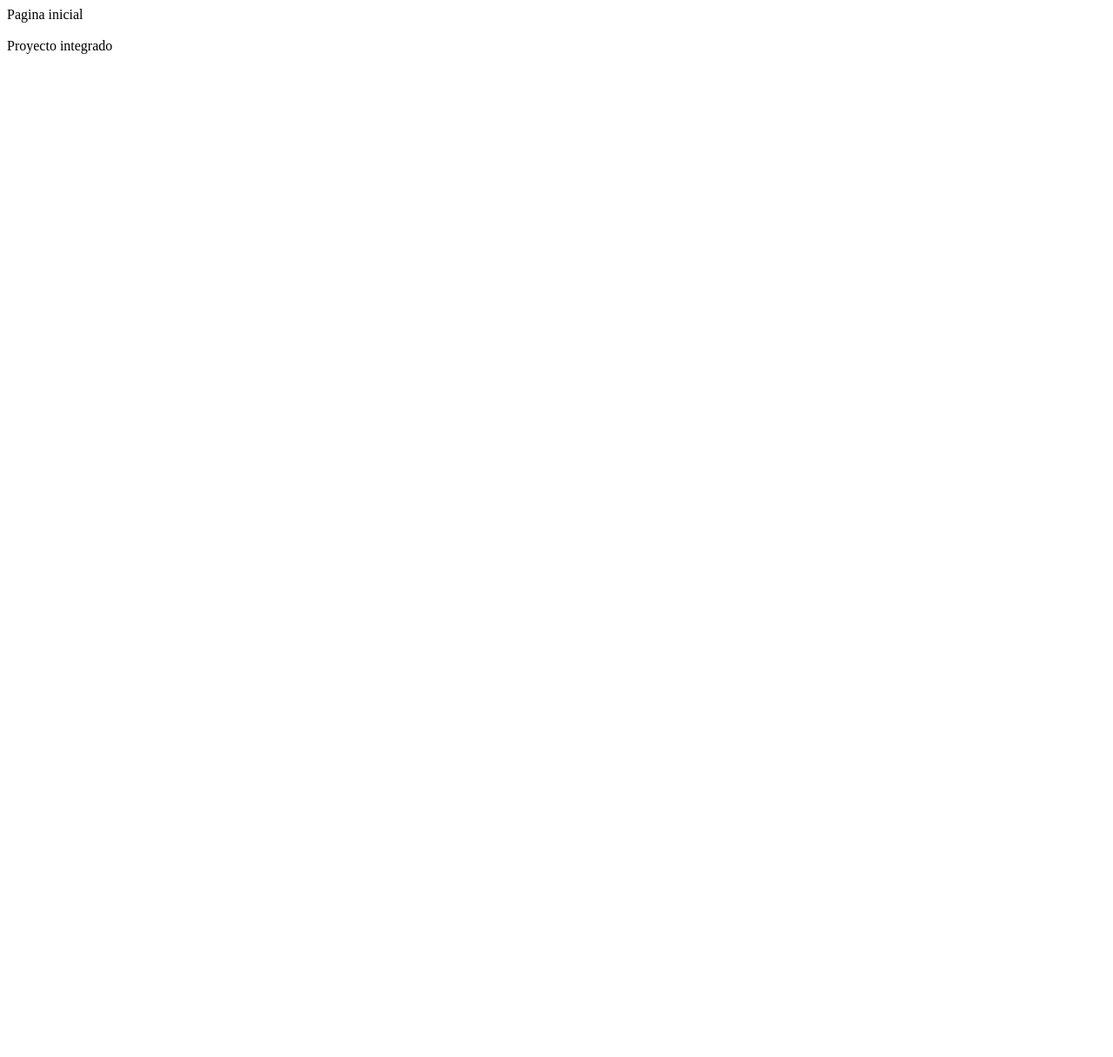
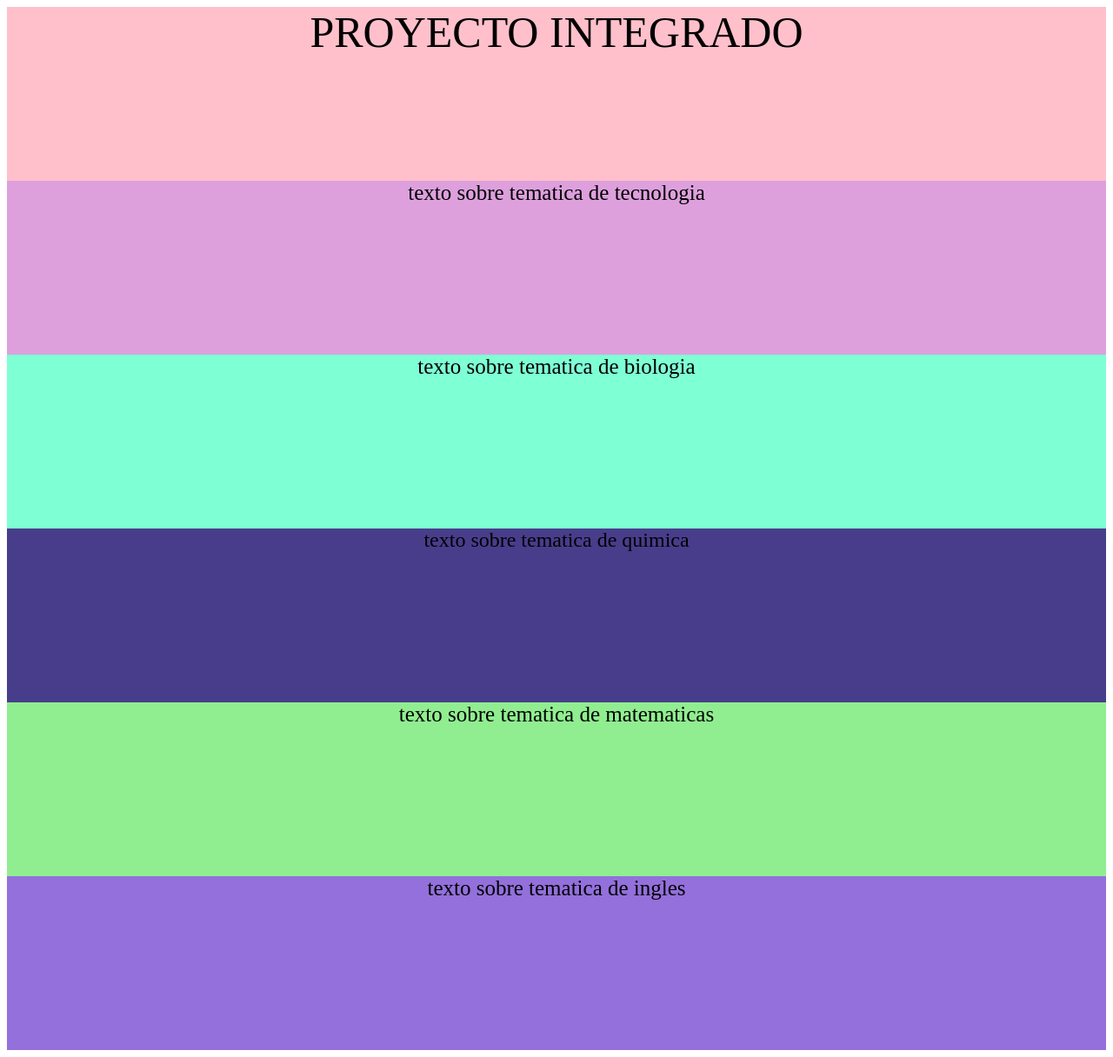
Before and after one commit to mariaangelh12345/Pagina-octava, a plain HTML site: page index.html in a window 1280 px wide. Shown: the whole page at 87% size. Before the commit the page ends 800 px from the top, so only its background shows below. Drawn offline with Linux system fonts and the light colour scheme.

Commit message:
actualizacion 2   11/04/2023

```diff
--- a/index.html
+++ b/index.html
@@ -2,12 +2,41 @@
 <html lang="en">
 <head>
     <meta charset="UTF-8">
-    <meta name="viewport" content="width=, initial-scale=1.0">
+    <meta name="viewport" content="width=device-width, initial-scale=1.0">
     <title>Document</title>
+    <link rel="stylesheet" href="temas.css">
 </head>
 <body>
- Pagina inicial <br> <br>
 
- Proyecto integrado
+ <div  class="contenedor">
+
+<div  class="encabezado">
+
+PROYECTO INTEGRADO
+
+</div>
+<div  class="tecnologia">
+    texto sobre tematica de tecnologia
+</div>
+<div  class="biologia">
+    texto sobre tematica de biologia
+</div>
+<div  class="quimica">
+    texto sobre tematica de quimica
+</div>
+<div  class="matematicas">
+    texto sobre tematica de matematicas
+</div>
+<div  class="ingles">
+    texto sobre tematica de ingles
+</div>
+
+
+ </div>
+
+
+
+
+
 </body>
 </html>
--- a/temas.css
+++ b/temas.css
@@ -1,47 +1,44 @@
 .contenedor{
-
-width: 100%;
-height: 1200px;
-background-color: pink;
-display: flex;
-flex-direction: column;
-
+    width: 100%;
+    height: 1200px;
+    background-color: rgb(221, 212, 78);
+    display: flex;
+    flex-direction: column;
+    text-align: center;
 }
-
 .encabezado{
     width: 100%;
     height: 200px;
-    background-color: purple;
+    background-color: pink;
     font-size: 50px;
-    text-align: center;
 }
 .tecnologia{
     width: 100%;
     height: 200px;
-    background-color: beige;
+    background-color: plum;
     font-size: 25px;
 }
 .biologia{
     width: 100%;
     height: 200px;
-    background-color: blueviolet;
+    background-color: aquamarine;
     font-size: 25px;
 }
 .quimica{
     width: 100%;
     height: 200px;
-    background-color: antiquewhite;
-    font-size: 25px;
+    background-color: darkslateblue;
+    font-size: 150%;
 }
 .matematicas{
     width: 100%;
     height: 200px;
-    background-color: aquamarine;
+    background-color: lightgreen;
     font-size: 25px;
 }
 .ingles{
     width: 100%;
     height: 200px;
-    background-color: yellow;
+    background-color: mediumpurple;
     font-size: 25px;
 }
```
